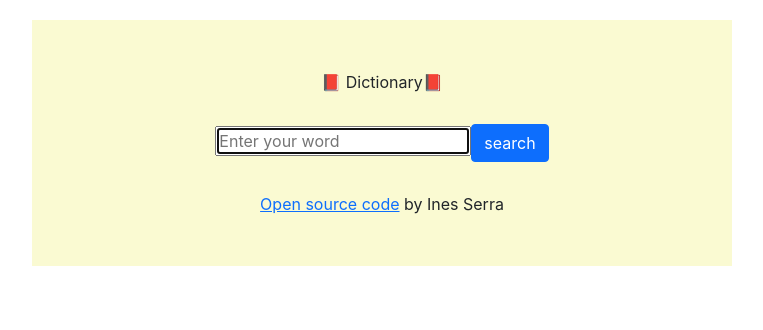
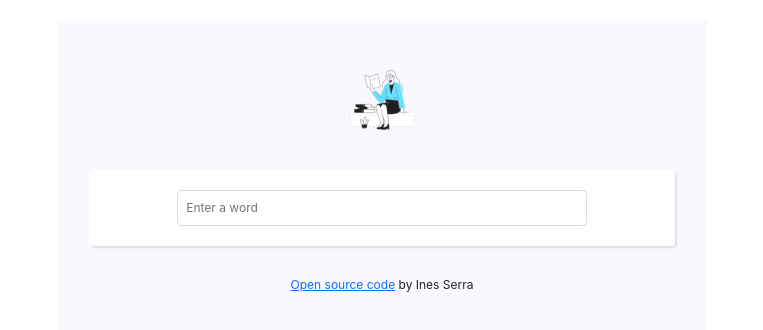
Before and after one commit to inesserra/dictionary_project, a React (Create React App) app: page / in a window 1280 px wide. Shown: the top 330 px of the page, without its empty margins (258-1021 px from the left). Built offline with nearby package versions, Linux system fonts and the light colour scheme.

Commit message:
initial formatting

```diff
--- a/src/App.css
+++ b/src/App.css
@@ -1,19 +1,23 @@
 .App {
-  max-width: 700px;
+  max-width: 650px;
   display: block;
   padding: 20px;
   margin: 20px auto;
   text-align: center;
-  background: lightgoldenrodyellow;
+  background-color: #f9f8fe;
+}
+.App .Logo {
+  max-width: 100px;
+  display: block;
+  margin: 0 auto;
 }
 
 .App footer {
   text-align: center;
-
   margin: 30px 0;
+  font-size: 12px;
 }
 .App header {
   text-align: center;
-
-  margin: 30px 0 30px;
+  margin: 10px 0 10px;
 }
--- a/src/App.js
+++ b/src/App.js
@@ -1,11 +1,14 @@
 import "./App.css";
 import SearchEngine from "./SearchEngine";
+import logo from "./logo.png";
 
 function App() {
   return (
     <div className="App">
       <div className="container">
-        <header className="App-header">📕 Dictionary📕</header>
+        <header className="App-header">
+          <img src={logo} className="Logo" alt="logo" />
+        </header>
         <SearchEngine />
         <footer>
           <a href="https://github.com/inesserra/dictionary_project">
--- a/src/Meaning.js
+++ b/src/Meaning.js
@@ -13,7 +13,7 @@ export default function Meaning(props) {
               <strong>Definition: </strong>
               {definition.definition}
             </p>
-            <br />
+
             <strong>Example: </strong>
             <em>{definition.example}</em>
             <br />
--- a/src/Phonetics.css
+++ b/src/Phonetics.css
@@ -1,3 +1,4 @@
 .Phonetics {
   display: inline;
+  padding: 15px;
 }
--- /dev/null
+++ b/src/Results.css
@@ -0,0 +1,10 @@
+.Results {
+  text-align: left;
+}
+.Results section {
+  background: white;
+  border-radius: 4px;
+  box-shadow: 2px 2px 2px rgba(0, 0, 0, 0.1);
+  padding: 20px;
+  margin: 0px 0;
+}
--- a/src/Results.js
+++ b/src/Results.js
@@ -1,11 +1,13 @@
 import React from "react";
 import Meaning from "./Meaning";
 import Phonetics from "./Phonetics";
+import "./Results.css";
 
 export default function Result(props) {
   if (props.results) {
     return (
       <div className="Results">
+        <section>
           <h2>{props.results.word}</h2>
           {props.results.phonetics.map(function (phonetic, index) {
             return (
@@ -14,12 +16,13 @@ export default function Result(props) {
               </div>
             );
           })}
+        </section>
         <br />
         {props.results.meanings.map(function (meaning, index) {
           return (
-            <div key={index}>
+            <section key={index}>
               <Meaning meaning={meaning} />
-            </div>
+            </section>
           );
         })}
       </div>
--- a/src/SearchEngine.css
+++ b/src/SearchEngine.css
@@ -1,3 +1,17 @@
-.SearchEngine {
-  background: lightgoldenrodyellow;
+.SearchEngine input {
+  width: 75%;
+  padding: 8px;
+  border: 1px solid #ddd;
+  color: #333;
+  border-radius: 4px;
+  font-size: 12px;
 }
+
+.SearchEngine form {
+  background: white;
+  border-radius: 4px;
+  box-shadow: 2px 2px 2px rgba(0, 0, 0, 0.1);
+  padding: 20px;
+  margin: 20px 0;
+  line-height: 1.5;
+}
--- a/src/SearchEngine.js
+++ b/src/SearchEngine.js
@@ -28,13 +28,7 @@ export default function SearchEngine() {
   return (
     <div className="SearchEngine">
       <form onSubmit={handleSubmit}>
-        <input
-          type="search"
-          placeholder="Enter your word"
-          autoFocus={true}
-          onChange={updateWord}
-        />
-        <input type="submit" value="search" className="btn btn-primary w-30" />
+        <input type="search" placeholder="Enter a word" onChange={updateWord} />
       </form>
       <Results results={results} />
     </div>
```
Also changed, not shown: src/logo.png (added). Lines whose indentation alone changed are shown as unchanged.
